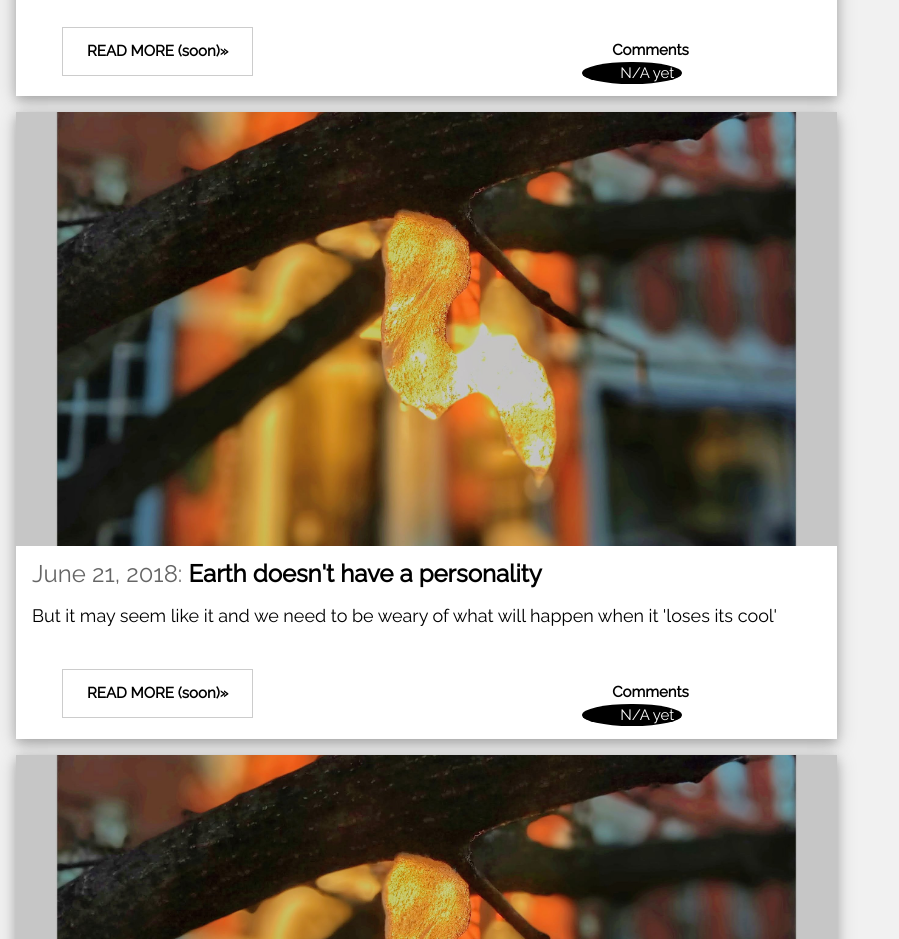
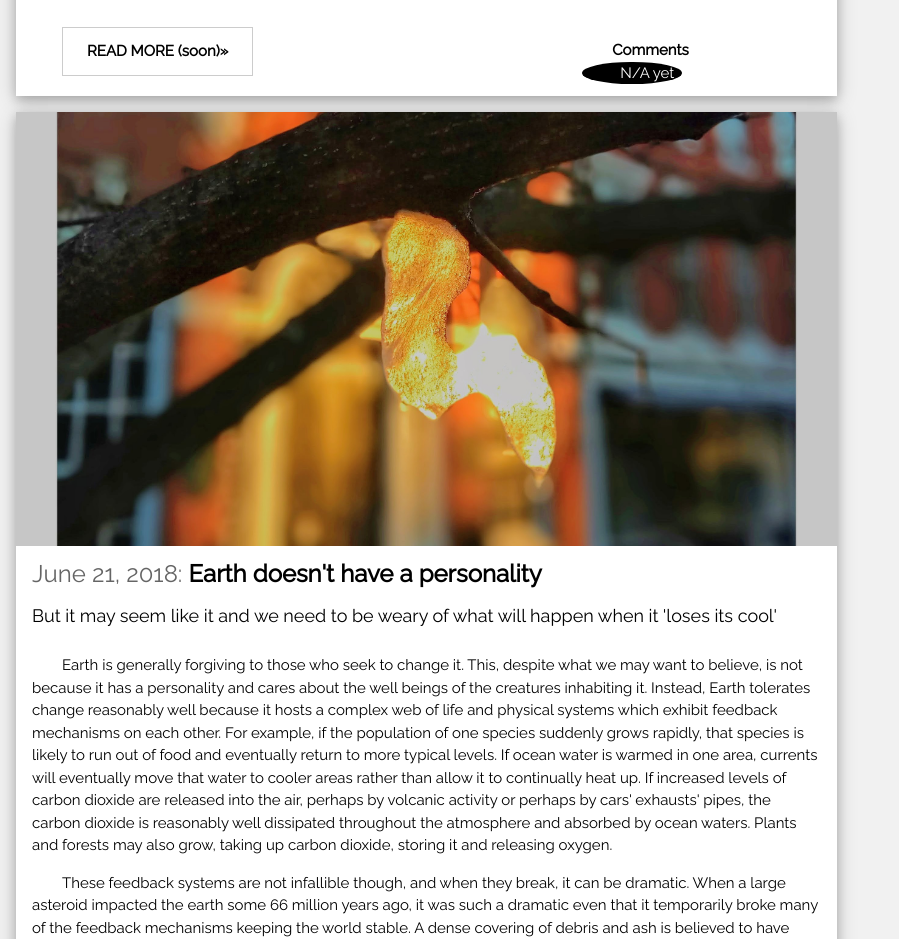
Before and after one commit to jlhumbe/blog, a plain HTML site: page index.html in a window 1280 px wide. Shown: the part 2307-3246 px from the top of the page, without its empty margins (0-899 px from the left). Drawn offline with nearby package versions, Linux system fonts and the light colour scheme.

```diff
--- a/index.html
+++ b/index.html
@@ -79,28 +79,6 @@ and is wrapped around the whole page content, except for the footer in this exam
       </div>
     </div>
   </div>
-
-<!--********************************************** Blog entry **********************************************-->
-    <div class="w3-card-4 w3-margin w3-white">
-    <img src="IceOnBranch.jpg" alt="AFragileBalance" style="width:100%">
-      <div class="w3-container">        <h3><span class="w3-opacity">June 21, 2018:   </span> <b>Earth doesn't have a personality</b></h3>
-        <h5>But it may seem like it and we need to be weary of what will happen when it 'loses its cool' </h5>
-      </div>
-        <div class="w3-container">
-
-    <p>
-
-    <div class="w3-row">
-        <div class="w3-col m8 s12">
-          <p><button class="w3-button w3-padding-large w3-white w3-border"><b>READ MORE (soon)»</b></button></p>
-        </div>
-        <div class="w3-col m4 w3-hide-small">
-          <p><span class="w3-padding-large w3-right"><b>Comments  </b> <span class="w3-badge">N/A yet</span></span></p>
-        </div>
-      </div>
-    </div>
-  </div>
-
 
 
     <!--********************************************** Blog entry **********************************************-->
```
